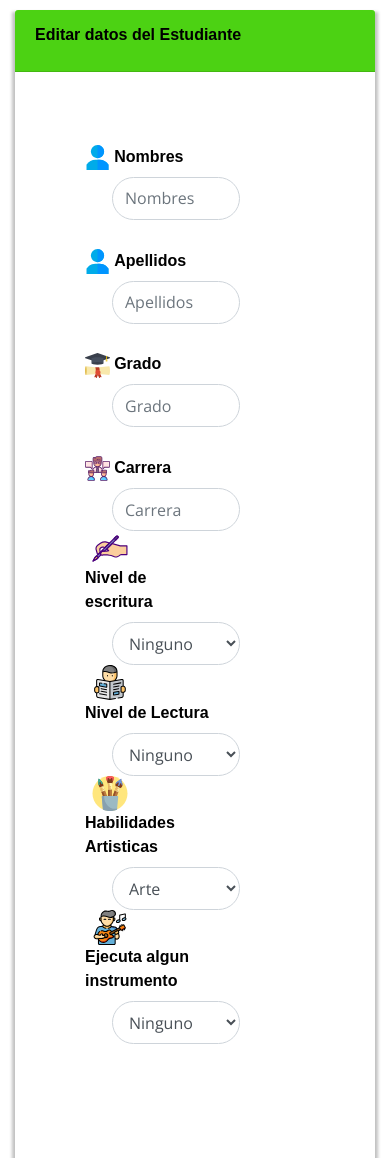
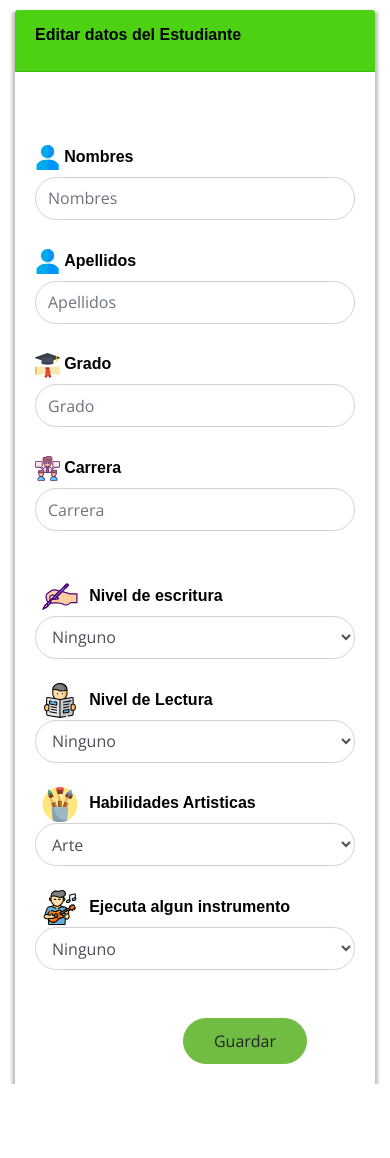
Before and after one commit to Dream-Logic/Proyecto_Casa_del_Migrante, a Laravel app: template resources/views/estudiante/editarEstudiante.blade.php in a window 390 px wide. Shown: the part 62-1220 px from the top of the page. After the commit the page ends 1146 px from the top, so only its background shows below. Run offline with Laravel 8, Linux system fonts and the light colour scheme; the template is opened without the code that fills it, so the values that code supplies are empty; some libraries are stand-ins or nearby versions; some web fonts are replaced.

Commit message:
Formularios
validacion,responsividad

```diff
--- a/resources/views/estudiante/editarEstudiante.blade.php
+++ b/resources/views/estudiante/editarEstudiante.blade.php
@@ -30,8 +30,6 @@
                 {{session("exito")}}
             </div>
         @endif
-
-
         @if(session("exito"))
             <div class="alert alert-info">
                 {{session("exito")}}
@@ -50,41 +48,41 @@
 
 
                 <a class="sr-only sr-only-focusable" href="#content">Skip to main content</a>
-                <div class="form-row">
 
-                    <div class="col-5"><br>
-                        <img src="/imagenes/iconos_formulario/usuario.svg" class="svg" width="25" height="35"   >
-                        <label for="nombres_alumno" style="color: #000000">Nombres</label>
-                        <input type="text" class="form-control" style="margin-left: 27px" name="nombres_alumno"
+                <div class="form-row justify-content-center">
+                    <div class="col-md-5 justify-content-center"><br>
+                        <img src="/imagenes/iconos_formulario/usuario.svg" class="svg" width="25" height="35" >
+                        <label for="nombres_alumno" style="color: #000000">Nombres</label><br>
+                        <input type="text" class="form-control"  name="nombres_alumno"
                                id="nombres_alumno" placeholder="Nombres"  value="{{$estudiante->nombres_alumno}}">
                     </div>
+                    <br>
 
-
-                    <div class="col-5"><br>
+                    <div class="col-md-5 justify-content-center"><br>
                         <img src="/imagenes/iconos_formulario/usuario.svg" class="svg" width="25" height="35"  >
-                        <label for="apellidos_alumno" style="color: #000000">Apellidos</label>
-                        <input type="text" class="form-control"  style="margin-left: 27px" name="apellidos_alumno"
+                        <label for="apellidos_alumno" style="color: #000000">Apellidos</label><br>
+                        <input type="text" class="form-control"   name="apellidos_alumno"
                                id="apellidos_alumno" placeholder="Apellidos"  value="{{$estudiante->apellidos_alumno}}">
                     </div>
-
-                    <div class="col-5"><br>
+                      <br>
+                    <div class="col-md-5 justify-content-center"><br>
                         <img src="/imagenes/iconos_formulario/Grado.svg" class="svg" width="25" height="35"  >
-                        <label for="grado" style="color: #000000">Grado</label>
-                        <input type="text" class="form-control"  style="margin-left: 27px" name="grado"
+                        <label for="grado" style="color: #000000">Grado</label><br>
+                        <input type="text" class="form-control"   name="grado"
                                id="grado" placeholder="Grado"  value="{{$estudiante->grado}}">
                     </div>
-
-                    <div class="col-5"><br>
+                    <br>
+                    <div class="col-md-5 justify-content-center"><br>
                         <img src="/imagenes/iconos_formulario/Ca1.svg" class="svg" width="25" height="35"  >
-                        <label for="carrera" style="color: #000000">Carrera</label>
-                        <input type="text" class="form-control"  style="margin-left: 27px" name="carrera"
-                               id="carrera" placeholder="Carrera"  value="{{$estudiante->carrera}}">
+                        <label for="carrera" style="color: #000000">Carrera</label><br>
+                        <input type="text" class="form-control"  name="carrera"
+                               id="carrera" placeholder="Carrera"  value="{{$estudiante->carrera}}"><br>
                     </div>
-
-                    <div class="col-5">
+                   <br>
+                    <div class="col-md-5 justify-content-center"><br>
                         <img src="/imagenes/iconos_formulario/Escritura.svg" class="svg" width="50" height="35"  >
-                        <label for="escritura" style="color: #000000">Nivel de escritura</label>
-                        <select class="form-control" style="margin-left: 27px" name="escritura" >
+                        <label for="escritura" style="color: #000000">Nivel de escritura</label><br>
+                        <select class="form-control"  name="escritura" >
                             <option  value="ninguno" @if($estudiante->escritura === "ninguno") selected='selected' @endif>
                         Ninguno
                         </option>
@@ -99,12 +97,12 @@
                             </option>
                         </select>
                     </div>
+                   <br>
 
-
-                    <div class="col-5">
+                    <div class="col-md-5 justify-content-center"><br>
                         <img src="/imagenes/iconos_formulario/Reed.svg" class="svg" width="50" height="35"  >
-                        <label for="lectura" style="color: #000000">Nivel de Lectura</label>
-                        <select class="form-control"  style="margin-left: 27px" name="lectura">
+                        <label for="lectura" style="color: #000000">Nivel de Lectura</label><br>
+                        <select class="form-control" name="lectura">
                             <option  value="ninguno" @if($estudiante->escritura === "ninguno") selected='selected' @endif>
                                 Ninguno
                             </option>
@@ -120,11 +118,11 @@
                         </select>
                     </div>
 
-
-                    <div class="col-5">
+                   <br>
+                    <div class="col-md-5 justify-content-center"><br>
                         <img src="/imagenes/iconos_formulario/Arte.svg" class="svg" width="50" height="35"  >
-                        <label for="habilidades" style="color: #000000">Habilidades Artisticas</label>
-                        <select class="form-control"  style="margin-left: 27px" name="habilidades">
+                        <label for="habilidades" style="color: #000000">Habilidades Artisticas</label><br>
+                        <select class="form-control"  name="habilidades">
                             <option  value="arte" @if($estudiante->habilidades === "arte") selected='selected' @endif>
                                 Arte
                             </option>
@@ -139,12 +137,12 @@
                             </option>
                         </select>
                     </div>
+<br>
 
-
-                    <div class="col-5">
+                    <div class="col-md-5 justify-content-center"><br>
                         <img src="/imagenes/iconos_formulario/Musica.svg" class="svg" width="50" height="35"  >
-                        <label for="instrumento" style="color: #000000">Ejecuta algun instrumento</label>
-                        <select class="form-control"  style="margin-left: 27px" name="instrumento">
+                        <label for="instrumento" style="color: #000000">Ejecuta algun instrumento</label><br>
+                        <select class="form-control"   name="instrumento">
                             <option  value="ninguno" @if($estudiante->instrumento === "ninguno") selected='selected' @endif>
                                 Ninguno
                             </option>
@@ -172,7 +170,7 @@
                         <br>
                     </div>
                     <div >
-                    <button style="margin-left: 545px" type="submit" class="btn btn-sm btn-success justify-content-center "><i class="fas fa-save"></i> Guardar</button>
+                    <button style="margin-left: 100px" type="submit" class="btn btn-sm btn-success justify-content-center "><i class="fas fa-save"></i> Guardar</button>
 
                     </div>
                 </div>
--- a/resources/views/huespedes/create_huesped.blade.php
+++ b/resources/views/huespedes/create_huesped.blade.php
@@ -104,7 +104,7 @@
                         </div>
                         <br>
 
-                        <div class="col-md-5 justify-content-center"><br>
+                        megavatio>
                             <img src="/imagenes/iconos_formulario/usuario.svg" style="margin-left: 50px" class="svg"
                                  width="25" height="35">
                             <label for="apellido" style="color: #000000">Apellidos</label><br>
```
Also changed, not shown: resources/views/estudiante/create_estudiante.blade.php (+6 -6 lines).
